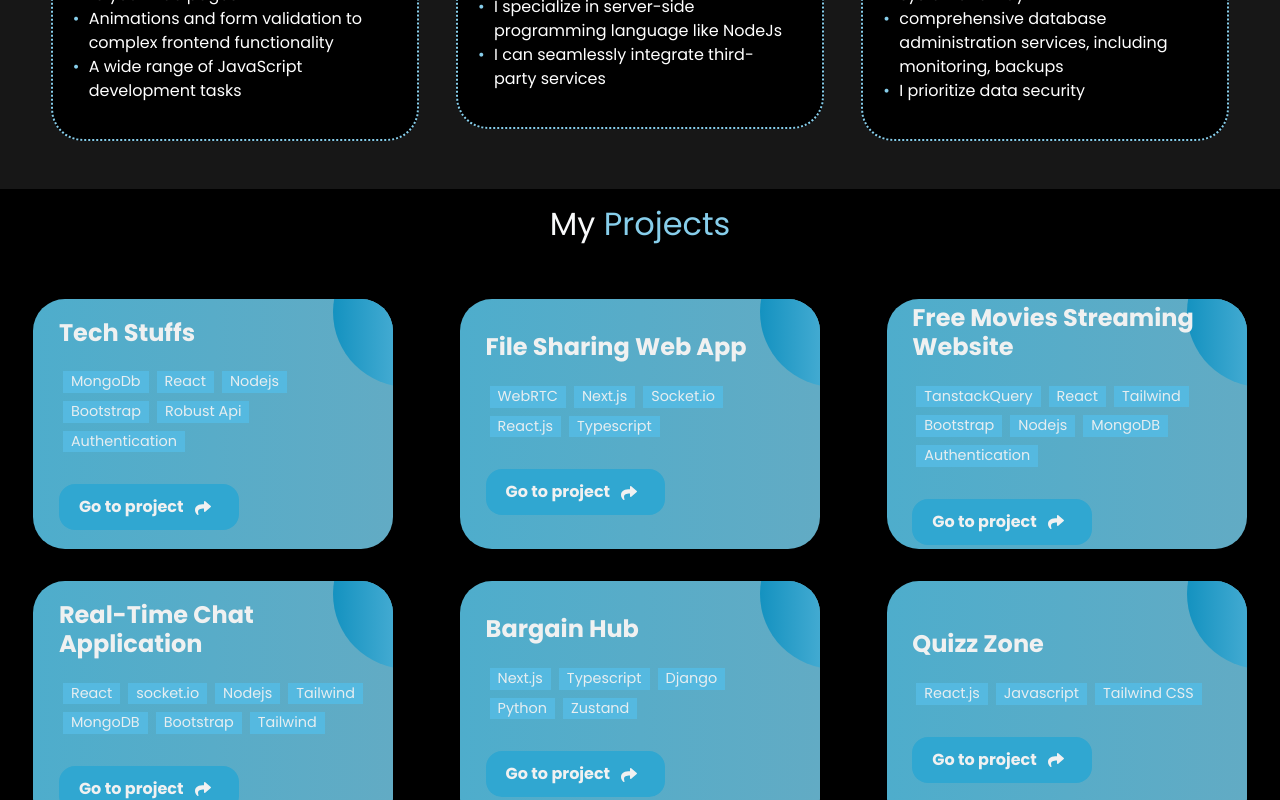
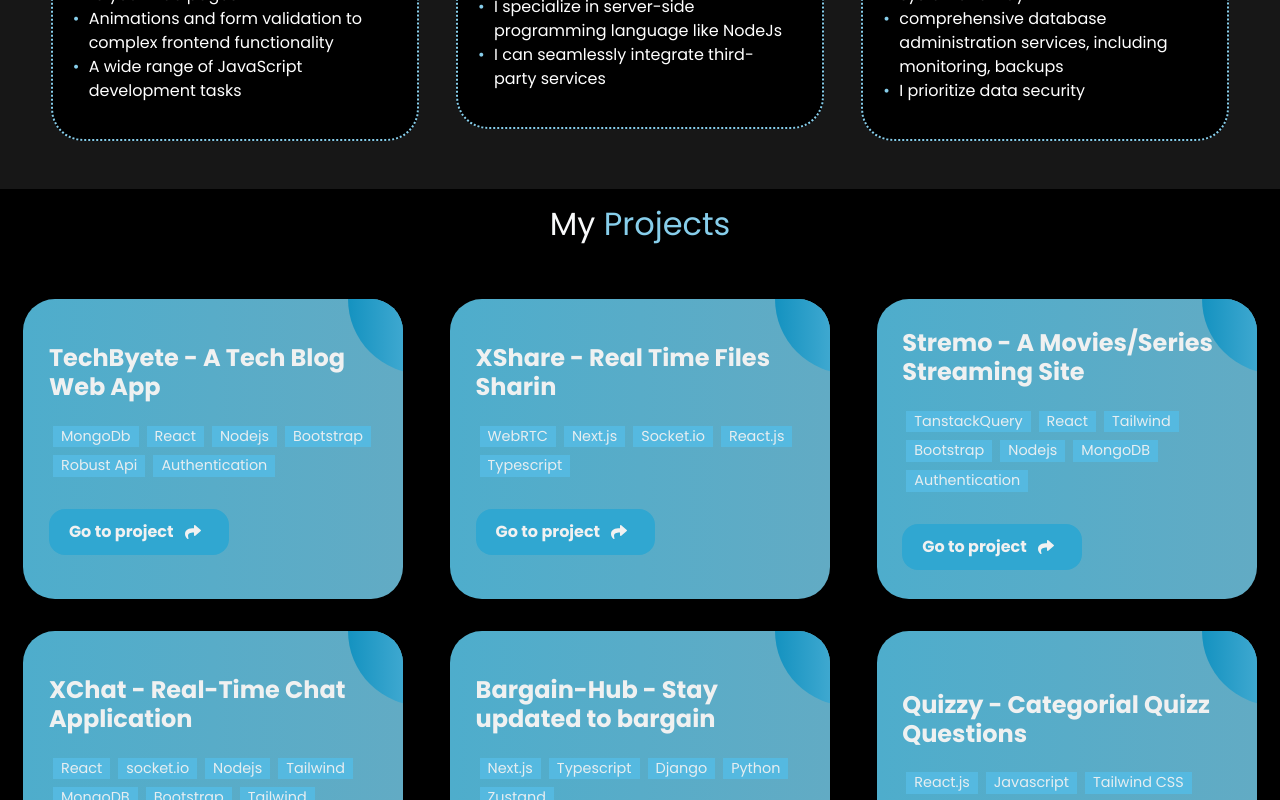
Before and after one commit to singhJasvinder101/Portfolio_frontend, a React (Vite) app: page / in a window 1280 px wide. Shown: the part 2000-2800 px from the top of the page. Built offline with nearby package versions, Linux system fonts and the light colour scheme; no server answers; a web font is replaced by a local one.

Commit message:
UI Improvements

```diff
--- a/src/HomePage.jsx
+++ b/src/HomePage.jsx
@@ -158,37 +158,37 @@ const HomePage = () => {
                     </div>
                     <div className="project-cards d-flex justify-content-around flex-wrap py-3">
                         <ProjectCard2
-                            title={"Tech Stuffs"}
+                            title={"TechByete - A Tech Blog Web App"}
                             content={"MongoDb, React, Nodejs, Bootstrap, Robust Api, Authentication"}
                             img={"/images/blog.jpg"}
                             link={"https://tech-stuffs.netlify.app/"}
                         />
                         <ProjectCard2
-                            title={"File Sharing Web App"}
+                            title={"XShare - Real Time Files Sharin"}
                             content={"WebRTC, Next.js, Socket.io, React.js, Typescript"}
                             img={"/images/chatting.jpg"}
                             link={"https://github.com/singhJasvinder101/XShare"}
                         />
                         <ProjectCard2
-                            title={"Free Movies Streaming Website"}
+                            title={"Stremo - A Movies/Series Streaming Site"}
                             content={"TanstackQuery, React, Tailwind, Bootstrap, Nodejs, MongoDB, Authentication"}
                             img={"/images/movies.jpg"}
                             link={"https://series-addict.netlify.app/"}
                         />
                         <ProjectCard2
-                            title={"Real-Time Chat Application"}
+                            title={"XChat - Real-Time Chat Application"}
                             content={"React, socket.io, Nodejs, Tailwind, MongoDB, Bootstrap, Tailwind"}
                             img={"/images/chatting.jpg"}
                             link={"https://x-chat-talks.netlify.app/"}
                         />
                         <ProjectCard2
-                            title={"Bargain Hub"}
+                            title={"Bargain-Hub - Stay updated to bargain"}
                             content={" Next.js, Typescript, Django, Python, Zustand"}
                             img={"/images/chatting.jpg"}
                             link={"https://github.com/singhJasvinder101/bargane_hub"}
                         />
                         <ProjectCard2
-                            title={"Quizz Zone"}
+                            title={"Quizzy - Categorial Quizz Questions"}
                             content={" React.js, Javascript, Tailwind CSS"}
                             img={"/images/chatting.jpg"}
                             link={"https://github.com/singhJasvinder101/bargane_hub"}
--- a/src/components/component.css
+++ b/src/components/component.css
@@ -70,8 +70,8 @@
 
 
 .cookieCard {
-    width: 360px;
-    height: 250px;
+    width: 380px;
+    height: 300px;
     background: linear-gradient(to right, rgb(78, 173, 204), rgb(98, 171, 196));
     display: flex;
     flex-direction: column;
```
